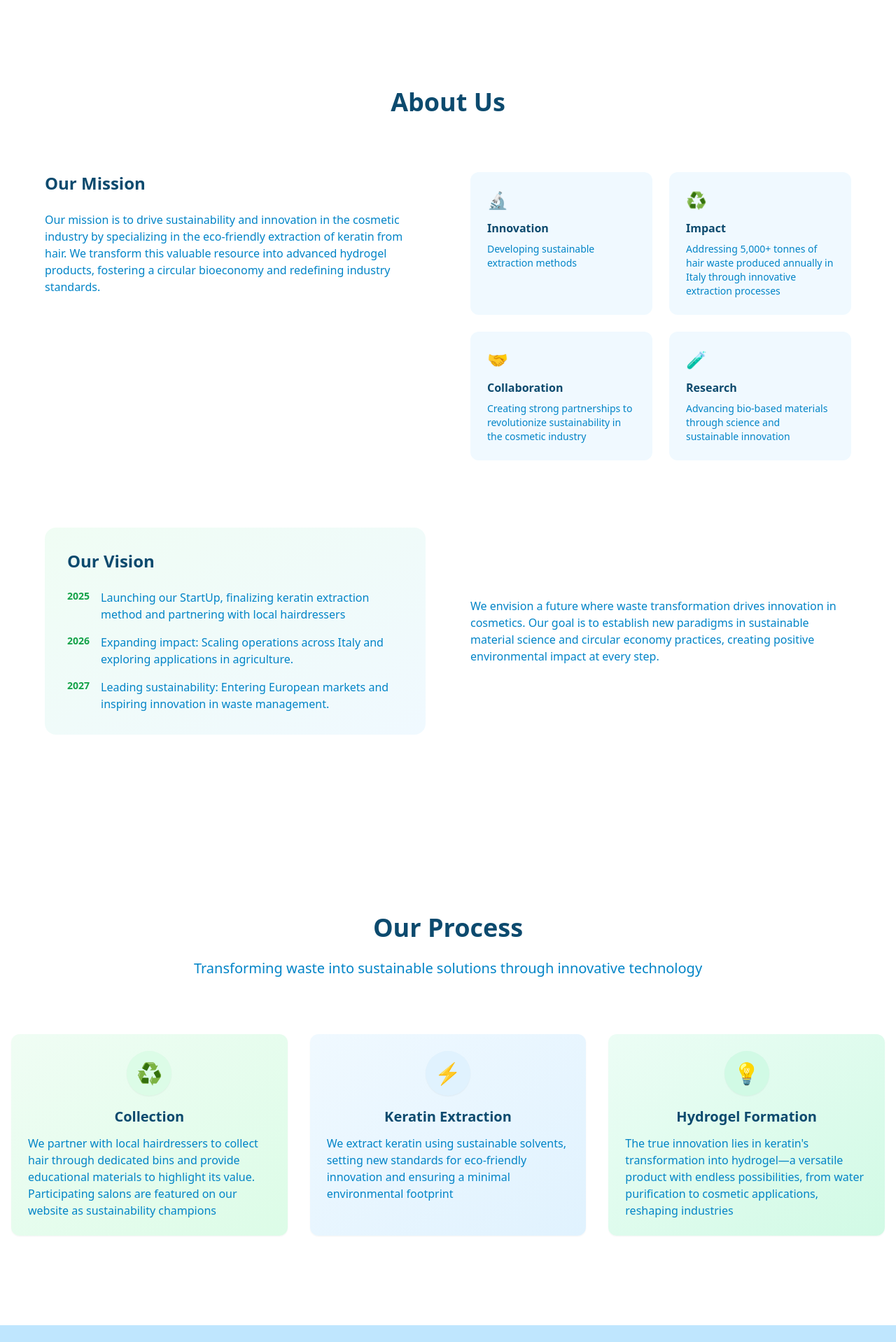
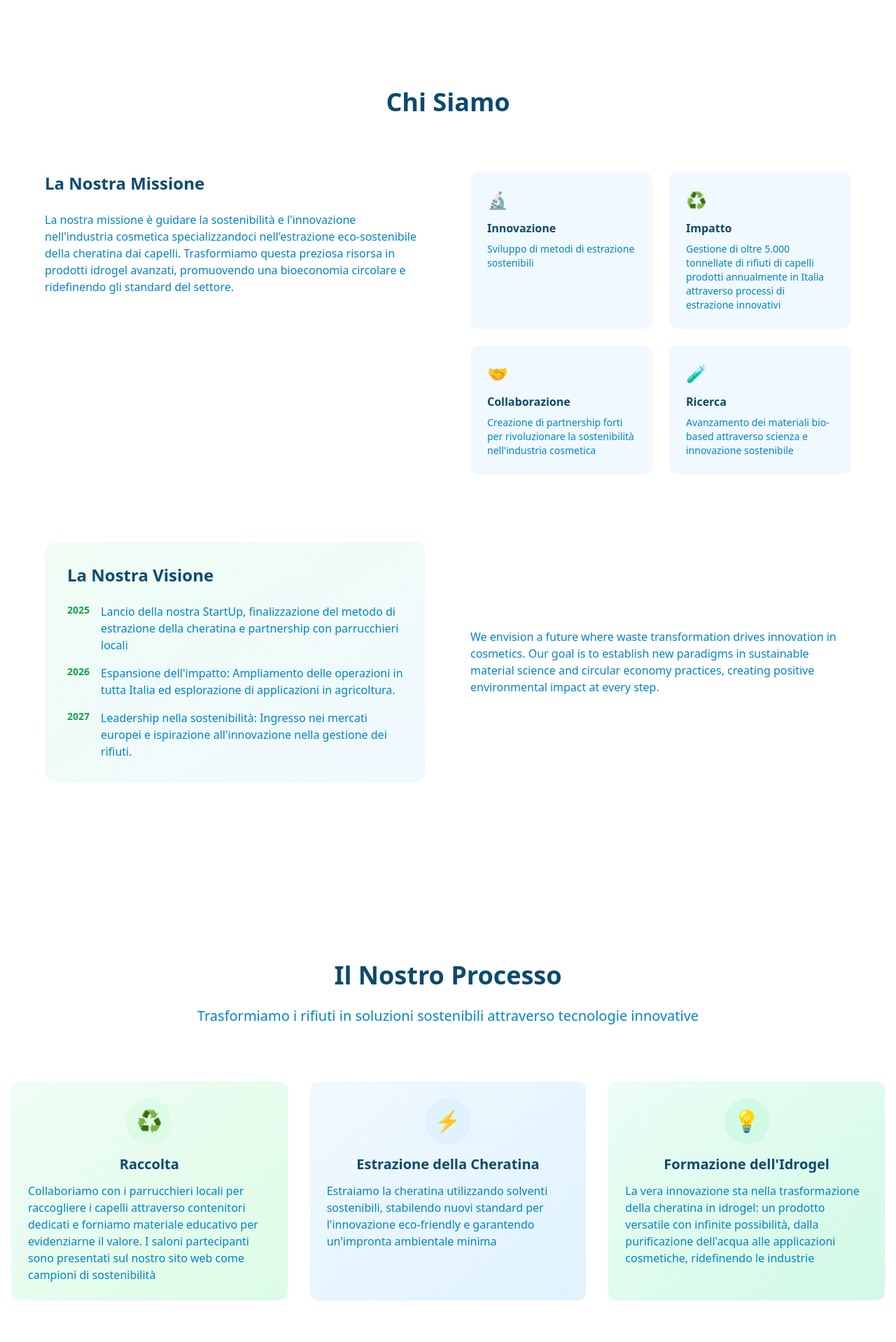
Before and after one commit to jpalepu/keralite-website, a Next.js app: page / in a window 1280 px wide. Shown: the part 802-2720 px from the top of the page at 70% size. Built offline with nearby package versions, Linux system fonts and the light colour scheme.

Commit message:
all works - translated

```diff
--- a/components/Footer.js
+++ b/components/Footer.js
@@ -17,27 +17,27 @@ export default function Footer() {
               />
             </Link>
             <p className="mt-4 text-secondary-600 max-w-md">
-              Pioneering sustainable keratin technology for a circular bioeconomy.
+              Tecnologia pionieristica della cheratina sostenibile per una bioeconomia circolare.
             </p>
           </div>
           <div>
-            <h4 className="text-lg font-semibold text-secondary-900 mb-4">Quick Links</h4>
+            <h4 className="text-lg font-semibold text-secondary-900 mb-4">Link Rapidi</h4>
             <ul className="space-y-2">
-              <li><a href="#about" className="text-secondary-600 hover:text-primary-600">About Us</a></li>
-              <li><a href="#process" className="text-secondary-600 hover:text-primary-600">Process</a></li>
-              <li><a href="#contact" className="text-secondary-600 hover:text-primary-600">Contact</a></li>
+              <li><a href="#about" className="text-secondary-600 hover:text-primary-600">Chi Siamo</a></li>
+              <li><a href="#process" className="text-secondary-600 hover:text-primary-600">Processo</a></li>
+              <li><a href="#contact" className="text-secondary-600 hover:text-primary-600">Contatti</a></li>
             </ul>
           </div>
           <div>
-            <h4 className="text-lg font-semibold text-secondary-900 mb-4">Contact Us</h4>
+            <h4 className="text-lg font-semibold text-secondary-900 mb-4">Contattaci</h4>
             <p className="text-secondary-600">
               Email: keralightsolutions@gmail.com<br />
-              Location: Rome, Italy
+              Sede: Roma, Italia
             </p>
           </div>
         </div>
         <div className="border-t border-secondary-200 mt-8 pt-8 text-center text-secondary-500">
-          <p>&copy; {new Date().getFullYear()} Keralight. All rights reserved.</p>
+          <p>&copy; {new Date().getFullYear()} Keralight. Tutti i diritti riservati.</p>
         </div>
       </div>
     </footer>
--- a/pages/index.js
+++ b/pages/index.js
@@ -145,10 +145,10 @@ export default function Home() {
               <div className="space-y-6 mb-16">
                 <h1 className="text-4xl sm:text-5xl md:text-6xl lg:text-7xl font-bold tracking-tight">
                   <HeroText>
-                    <span className="text-black">From Waste
+                    <span className="text-black">Dai Rifiuti
                       <span className="animate-gradient-text bg-gradient-to-r from-primary-600 via-secondary-500 to-accent-500
                                      bg-[size:400%] bg-clip-text text-transparent ml-2">
-                        to Beauty
+                        alla Bellezza
                       </span>
                     </span>
                   </HeroText>
@@ -159,9 +159,9 @@ export default function Home() {
                   transition={{ duration: 0.8, delay: 0.3 }}
                   className="mt-8 text-xl md:text-2xl text-secondary-600 max-w-3xl"
                 >
-                  Transforming Hair into High-Value Solutions for a Sustainable Cosmetic Industry.
-                  With our groundbreaking technology, we revolutionise sustainable extraction processes,
-                  turning discarded hair into biomaterials that support circular economy
+                  Trasformiamo i capelli in soluzioni di alto valore per un'industria cosmetica sostenibile.
+                  Con la nostra tecnologia innovativa, rivoluzionamo i processi di estrazione sostenibile,
+                  trasformando i capelli di scarto in biomateriali che supportano l'economia circolare
                 </motion.p>
               </div>
             </div>
@@ -200,7 +200,7 @@ export default function Home() {
               viewport={{ once: true }}
               className="text-4xl font-bold text-secondary-900 text-center"
             >
-              About Us
+              Chi Siamo
             </motion.h2>
           </div>
 
@@ -213,13 +213,13 @@ export default function Home() {
                 viewport={{ once: true }}
                 className="space-y-6"
               >
-                <h3 className="text-2xl font-bold text-secondary-900">Our Mission</h3>
+                <h3 className="text-2xl font-bold text-secondary-900">La Nostra Missione</h3>
                 <div className="prose prose-lg text-secondary-600">
                   <p>
-                    Our mission is to drive sustainability and innovation in the cosmetic industry
-                    by specializing in the eco-friendly extraction of keratin from hair. We transform
-                    this valuable resource into advanced hydrogel products, fostering a circular
-                    bioeconomy and redefining industry standards.
+                    La nostra missione è guidare la sostenibilità e l'innovazione nell'industria
+                    cosmetica specializzandoci nell'estrazione eco-sostenibile della cheratina dai
+                    capelli. Trasformiamo questa preziosa risorsa in prodotti idrogel avanzati,
+                    promuovendo una bioeconomia circolare e ridefinendo gli standard del settore.
                   </p>
                 </div>
               </motion.div>
@@ -232,23 +232,23 @@ export default function Home() {
               >
                 {[
                   {
-                    title: "Innovation",
-                    description: "Developing sustainable extraction methods",
+                    title: "Innovazione",
+                    description: "Sviluppo di metodi di estrazione sostenibili",
                     icon: "🔬"
                   },
                   {
-                    title: "Impact",
-                    description: "Addressing 5,000+ tonnes of hair waste produced annually in Italy through innovative extraction processes",
+                    title: "Impatto",
+                    description: "Gestione di oltre 5.000 tonnellate di rifiuti di capelli prodotti annualmente in Italia attraverso processi di estrazione innovativi",
                     icon: "♻️"
                   },
                   {
-                    title: "Collaboration",
-                    description: "Creating strong partnerships to revolutionize sustainability in the cosmetic industry",
+                    title: "Collaborazione",
+                    description: "Creazione di partnership forti per rivoluzionare la sostenibilità nell'industria cosmetica",
                     icon: "🤝"
                   },
                   {
-                    title: "Research",
-                    description: "Advancing bio-based materials through science and sustainable innovation",
+                    title: "Ricerca",
+                    description: "Avanzamento dei materiali bio-based attraverso scienza e innovazione sostenibile",
                     icon: "🧪"
                   }
                 ].map((item, index) => (
@@ -277,20 +277,20 @@ export default function Home() {
                 className="bg-gradient-to-br from-primary-50 to-secondary-50 p-8 rounded-2xl"
               >
                 <div className="space-y-6">
-                  <h3 className="text-2xl font-bold text-secondary-900">Our Vision</h3>
+                  <h3 className="text-2xl font-bold text-secondary-900">La Nostra Visione</h3>
                   <div className="space-y-4">
                     {[
                       {
                         year: 2025,
-                        text: "Launching our StartUp, finalizing keratin extraction method and partnering with local hairdressers"
+                        text: "Lancio della nostra StartUp, finalizzazione del metodo di estrazione della cheratina e partnership con parrucchieri locali"
                       },
                       {
                         year: 2026,
-                        text: "Expanding impact: Scaling operations across Italy and exploring applications in agriculture."
+                        text: "Espansione dell'impatto: Ampliamento delle operazioni in tutta Italia ed esplorazione di applicazioni in agricoltura."
                       },
                       {
                         year: 2027,
-                        text: "Leading sustainability: Entering European markets and inspiring innovation in waste management."
+                        text: "Leadership nella sostenibilità: Ingresso nei mercati europei e ispirazione all'innovazione nella gestione dei rifiuti."
                       }
                     ].map((milestone, index) => (
                       <div key={milestone.year} className="flex items-start gap-4">
@@ -328,33 +328,33 @@ export default function Home() {
             viewport={{ once: true }}
             className="text-center mb-20"
           >
-            <h2 className="text-4xl font-bold text-secondary-900 mb-6">Our Process</h2>
+            <h2 className="text-4xl font-bold text-secondary-900 mb-6">Il Nostro Processo</h2>
             <p className="text-xl text-secondary-600 max-w-3xl mx-auto">
-              Transforming waste into sustainable solutions through innovative technology
+              Trasformiamo i rifiuti in soluzioni sostenibili attraverso tecnologie innovative
             </p>
           </motion.div>
 
           <div className="grid md:grid-cols-3 gap-8 max-w-lg md:max-w-none mx-auto">
             {[
               {
-                title: "Collection",
-                description: "We partner with local hairdressers to collect hair through dedicated bins and provide educational materials to highlight its value. Participating salons are featured on our website as sustainability champions",
+                title: "Raccolta",
+                description: "Collaboriamo con i parrucchieri locali per raccogliere i capelli attraverso contenitori dedicati e forniamo materiale educativo per evidenziarne il valore. I saloni partecipanti sono presentati sul nostro sito web come campioni di sostenibilità",
                 icon: "♻️",
                 bgColor: "bg-gradient-to-br from-primary-50 to-primary-100",
                 iconBg: "bg-primary-100",
                 hoverBg: "hover:bg-primary-50"
               },
               {
-                title: "Keratin Extraction",
-                description: "We extract keratin using sustainable solvents, setting new standards for eco-friendly innovation and ensuring a minimal environmental footprint",
+                title: "Estrazione della Cheratina",
+                description: "Estraiamo la cheratina utilizzando solventi sostenibili, stabilendo nuovi standard per l'innovazione eco-friendly e garantendo un'impronta ambientale minima",
                 icon: "⚡",
                 bgColor: "bg-gradient-to-br from-secondary-50 to-secondary-100",
                 iconBg: "bg-secondary-100",
                 hoverBg: "hover:bg-secondary-50"
               },
               {
-                title: "Hydrogel Formation",
-                description: "The true innovation lies in keratin's transformation into hydrogel—a versatile product with endless possibilities, from water purification to cosmetic applications, reshaping industries",
+                title: "Formazione dell'Idrogel",
+                description: "La vera innovazione sta nella trasformazione della cheratina in idrogel: un prodotto versatile con infinite possibilità, dalla purificazione dell'acqua alle applicazioni cosmetiche, ridefinendo le industrie",
                 icon: "💡",
                 bgColor: "bg-gradient-to-br from-accent-50 to-accent-100",
                 iconBg: "bg-accent-100",
@@ -397,13 +397,13 @@ export default function Home() {
             <h2 className="text-5xl md:text-6xl font-bold mb-8 text-center"
               style={{ color: '#004AAD' }}
             >
-              Sustainability: our mission
+              Sostenibilità: la nostra missione
             </h2>
             <p
               className="text-xl leading-relaxed text-center"
               style={{ color: '#004AAD' }}
             >
-              Every small action is a step toward great change. In Keralight Solutions, we start by transforming waste into a valuable resource, to inspire and promote sustainable practices for a better future for everyone.
+              Ogni piccola azione è un passo verso un grande cambiamento. In Keralight Solutions, iniziamo trasformando i rifiuti in una risorsa preziosa, per ispirare e promuovere pratiche sostenibili per un futuro migliore per tutti.
             </p>
           </motion.div>
 
@@ -411,7 +411,7 @@ export default function Home() {
             <h3 className="text-3xl md:text-4xl font-bold mb-12 text-center"
               style={{ color: '#004AAD' }}
             >
-              Our sustainability pillars
+              I nostri pilastri di sostenibilità
             </h3>
 
             <div className="grid md:grid-cols-3 gap-8 mb-32">
@@ -422,10 +422,10 @@ export default function Home() {
                 className="bg-white/80 rounded-2xl p-8 shadow-lg"
               >
                 <h4 className="text-2xl font-bold mb-4" style={{ color: '#004AAD' }}>
-                  1. Circular economy
+                  1. Economia circolare
                 </h4>
                 <p className="text-lg leading-relaxed" style={{ color: '#004AAD' }}>
-                  Every year, tons of hair end up in landfills. We transform what is considered waste into valuable resources by producing high-quality keratin and hydrogels. Through a circular approach, we give new life to materials that would otherwise be discarded.
+                  Ogni anno, tonnellate di capelli finiscono nelle discariche. Trasformiamo quello che è considerato un rifiuto in risorse preziose producendo cheratina e idrogel di alta qualità. Attraverso un approccio circolare, diamo nuova vita a materiali che altrimenti verrebbero scartati.
                 </p>
               </motion.div>
 
@@ -436,10 +436,10 @@ export default function Home() {
                 className="bg-white/80 rounded-2xl p-8 shadow-lg"
               >
                 <h4 className="text-2xl font-bold mb-4" style={{ color: '#004AAD' }}>
-                  2. Environmental impact
+                  2. Impatto ambientale
                 </h4>
                 <p className="text-lg leading-relaxed" style={{ color: '#004AAD' }}>
-                  We reduce pollution and waste through sustainable production processes. Every gram of hair we recover means less waste and fewer emissions, contributing to the fight against climate change.
+                  Riduciamo l'inquinamento e i rifiuti attraverso processi produttivi sostenibili. Ogni grammo di capelli che recuperiamo significa meno rifiuti e meno emissioni, contribuendo alla lotta contro il cambiamento climatico.
                 </p>
               </motion.div>
 
@@ -450,10 +450,10 @@ export default function Home() {
                 className="bg-white/80 rounded-2xl p-8 shadow-lg"
               >
                 <h4 className="text-2xl font-bold mb-4" style={{ color: '#004AAD' }}>
-                  3. Innovation
+                  3. Innovazione
                 </h4>
                 <p className="text-lg leading-relaxed" style={{ color: '#004AAD' }}>
-                  Through advanced technologies, we develop safe and innovative solutions that improve people's quality of life. Our keratin and hydrogels support health and well-being while respecting the planet.
+                  Attraverso tecnologie avanzate, sviluppiamo soluzioni sicure e innovative che migliorano la qualità della vita delle persone. La nostra cheratina e gli idrogel supportano la salute e il benessere nel rispetto del pianeta.
                 </p>
               </motion.div>
             </div>
@@ -660,9 +660,11 @@ export default function Home() {
             viewport={{ once: true }}
             className="text-center mb-20"
           >
-            <h2 className="text-4xl font-bold text-secondary-900 mb-6">Join Our Network</h2>
+            <h2 className="text-4xl font-bold text-secondary-900 mb-6">
+              Unisciti alla Nostra Rete
+            </h2>
             <p className="text-xl text-secondary-600 max-w-3xl mx-auto">
-              Are you a hairdresser passionate about sustainability? Or a company eager to collaborate on innovative solutions? Join our mission! Connect with us to become part of our growing network and lead the way in eco-conscious practices. Let's shape the future together!
+              Sei un parrucchiere appassionato di sostenibilità? O un'azienda desiderosa di collaborare a soluzioni innovative? Unisciti alla nostra missione! Connettiti con noi per diventare parte della nostra rete in crescita e guidare la strada nelle pratiche eco-consapevoli. Diamo forma al futuro insieme!
             </p>
           </motion.div>
 
@@ -676,9 +678,9 @@ export default function Home() {
               {/* Contact Information */}
               <div className="space-y-8">
                 <div>
-                  <h3 className="text-2xl font-semibold text-secondary-900 mb-4">Contact Information</h3>
+                  <h3 className="text-2xl font-semibold text-secondary-900 mb-4">Informazioni di Contatto</h3>
                   <p className="text-secondary-600">
-                    Reach out to us for collaboration opportunities or to learn more about our sustainable solutions.
+                    Contattaci per opportunità di collaborazione o per saperne di più sulle nostre soluzioni sostenibili.
                   </p>
                 </div>
 
@@ -717,7 +719,7 @@ export default function Home() {
               >
                 <div>
                   <label htmlFor="name" className="block text-sm font-medium text-secondary-700">
-                    Name
+                    Nome
                   </label>
                   <input
                     type="text"
@@ -737,7 +739,7 @@ export default function Home() {
                 </div>
                 <div>
                   <label htmlFor="message" className="block text-sm font-medium text-secondary-700">
-                    Message
+                    Messaggio
                   </label>
                   <textarea
                     id="message"
@@ -749,7 +751,7 @@ export default function Home() {
                   type="submit"
                   className="w-full bg-primary-600 text-white px-6 py-3 rounded-md hover:bg-primary-700 transition-colors duration-200"
                 >
-                  Send Message
+                  Invia Messaggio
                 </button>
               </motion.form>
             </motion.div>
```
Also changed, not shown: pages/team.js (+8 -8 lines).
